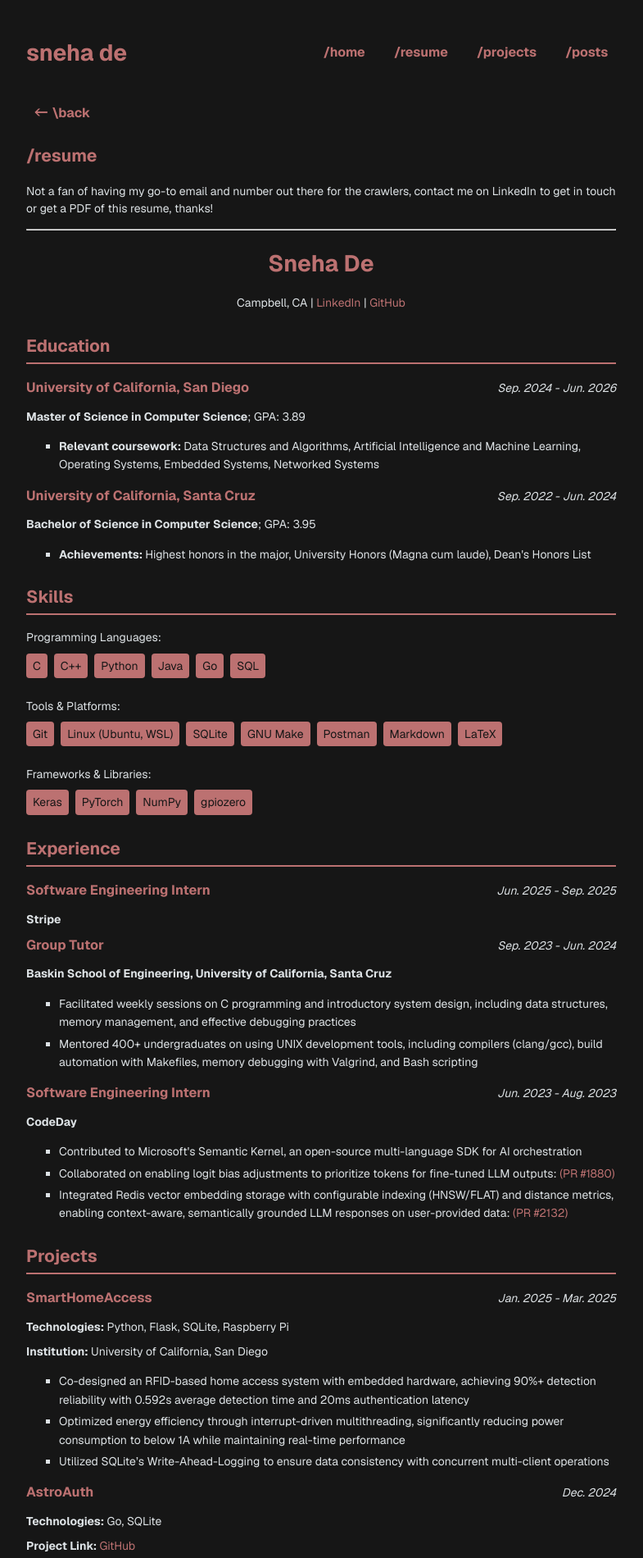
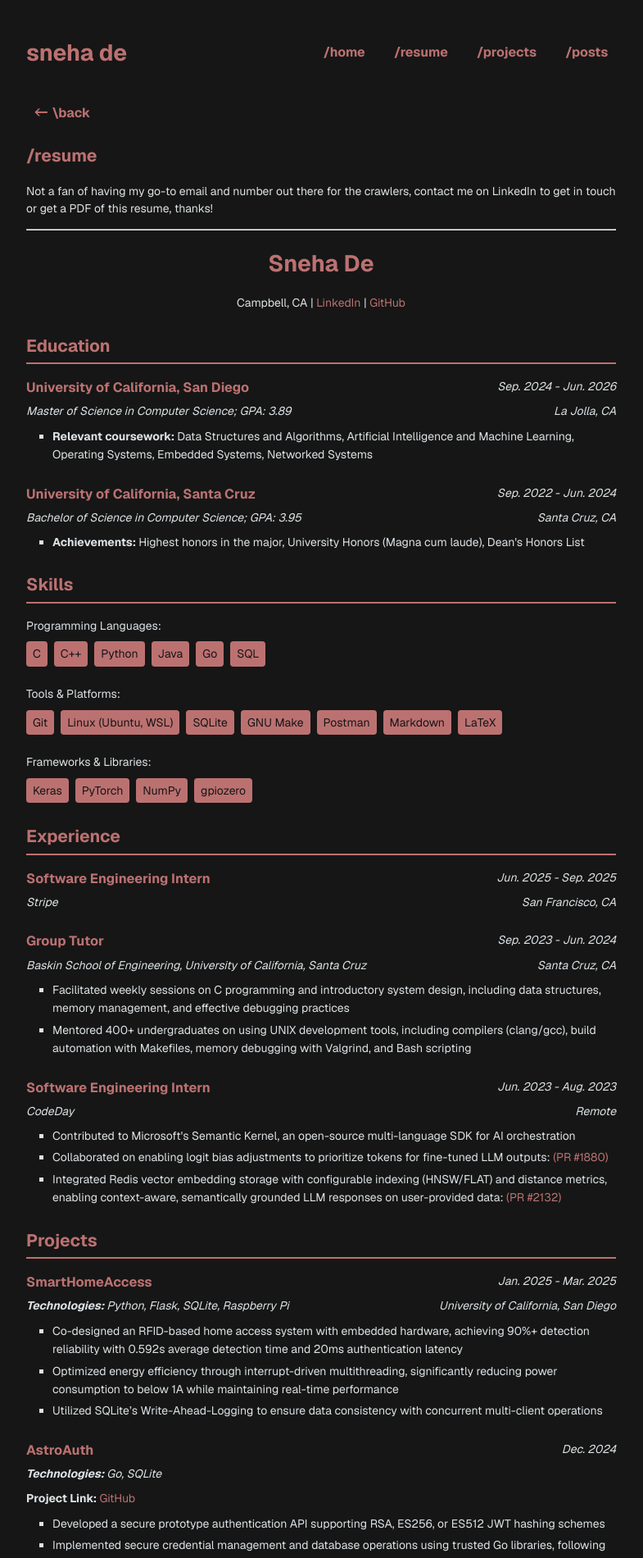
Before and after one commit to sneha-afk/sneha-afk.github.io, a Jekyll site: the page built from pages/resume.md, in a window 1280 px wide. Shown: the top 1900 px of the page at 82% size, without its empty margins (248-1033 px from the left). Built offline with Jekyll 4.4.1, drawn with Linux system fonts in a browser that asks for light colours; some of the changed text lies outside the part shown.

Commit message:
adding locations in resume css

```diff
--- a/_includes/resume.html
+++ b/_includes/resume.html
@@ -28,12 +28,13 @@
 
         <div class="resume-item">
           <div class="resume-item-header">
-            <h3>University of California, San Diego</h3>
+            <h3 class="position">University of California, San Diego</h3>
             <p class="date">Sep. 2024 - Jun. 2026</p>
+            <p class="degree">
+              Master of Science in Computer Science; GPA: 3.89
+            </p>
+            <p class="location">La Jolla, CA</p>
           </div>
-          <p>
-            <strong>Master of Science in Computer Science</strong>; GPA: 3.89
-          </p>
           <div class="resume-item-details">
             <ul>
               <li>
@@ -43,13 +44,17 @@
               </li>
             </ul>
           </div>
+        </div>
+
+        <div class="resume-item">
           <div class="resume-item-header">
-            <h3>University of California, Santa Cruz</h3>
+            <h3 class="position">University of California, Santa Cruz</h3>
             <p class="date">Sep. 2022 - Jun. 2024</p>
+            <p class="degree">
+              Bachelor of Science in Computer Science; GPA: 3.95
+            </p>
+            <p class="location">Santa Cruz, CA</p>
           </div>
-          <p>
-            <strong>Bachelor of Science in Computer Science</strong>; GPA: 3.95
-          </p>
           <div class="resume-item-details">
             <ul>
               <li>
@@ -100,23 +105,22 @@
 
         <div class="resume-item">
           <div class="resume-item-header">
-            <h3>Software Engineering Intern</h3>
+            <h3 class="position">Software Engineering Intern</h3>
             <p class="date">Jun. 2025 - Sep. 2025</p>
+            <p class="employer">Stripe</p>
+            <p class="location">San Francisco, CA</p>
           </div>
-          <p><strong>Stripe</strong></p>
-          <div class="resume-item-details"></div>
         </div>
 
         <div class="resume-item">
           <div class="resume-item-header">
-            <h3>Group Tutor</h3>
+            <h3 class="position">Group Tutor</h3>
             <p class="date">Sep. 2023 - Jun. 2024</p>
+            <p class="employer">
+              Baskin School of Engineering, University of California, Santa Cruz
+            </p>
+            <p class="location">Santa Cruz, CA</p>
           </div>
-          <p>
-            <strong>
-              Baskin School of Engineering, University of California, Santa Cruz
-            </strong>
-          </p>
           <div class="resume-item-details">
             <ul>
               <li>
@@ -131,13 +135,15 @@
               </li>
             </ul>
           </div>
+        </div>
+
+        <div class="resume-item">
           <div class="resume-item-header">
-            <h3>Software Engineering Intern</h3>
+            <h3 class="position">Software Engineering Intern</h3>
             <p class="date">Jun. 2023 - Aug. 2023</p>
+            <p class="employer">CodeDay</p>
+            <p class="location">Remote</p>
           </div>
-          <p>
-            <strong>CodeDay</strong>
-          </p>
           <div class="resume-item-details">
             <ul>
               <li>
--- a/_includes/resume_projects.html
+++ b/_includes/resume_projects.html
@@ -1,10 +1,10 @@
 <div class="resume-item">
   <div class="resume-item-header">
-    <h3>SmartHomeAccess</h3>
+    <h3 class="position">SmartHomeAccess</h3>
     <p class="date">Jan. 2025 - Mar. 2025</p>
+    <p class="location">University of California, San Diego</p>
+    <p class="tech-stack">Python, Flask, SQLite, Raspberry Pi</p>
   </div>
-  <p><strong>Technologies:</strong> Python, Flask, SQLite, Raspberry Pi</p>
-  <p><strong>Institution:</strong> University of California, San Diego</p>
   <div class="resume-item-details">
     <ul>
       <li>
@@ -27,10 +27,10 @@
 
 <div class="resume-item">
   <div class="resume-item-header">
-    <h3>AstroAuth</h3>
+    <h3 class="position">AstroAuth</h3>
     <p class="date">Dec. 2024</p>
+    <p class="tech-stack">Go, SQLite</p>
   </div>
-  <p><strong>Technologies:</strong> Go, SQLite</p>
   <p>
     <strong>Project Link: </strong>
     <a href="https://github.com/sneha-afk/astroauth">GitHub</a>
@@ -52,10 +52,10 @@
 
 <div class="resume-item">
   <div class="resume-item-header">
-    <h3>KeplerKV</h3>
+    <h3 class="position">KeplerKV</h3>
     <p class="date">Jul. 2024 - Dec. 2024</p>
+    <p class="tech-stack">C++, CMake, Bash</p>
   </div>
-  <p><strong>Technologies:</strong> C++, CMake, Bash</p>
   <p>
     <strong>Project Link: </strong>
     <a href="https://github.com/sneha-afk/KeplerKV">GitHub</a>
@@ -81,11 +81,11 @@
 
 <div class="resume-item">
   <div class="resume-item-header">
-    <h3>SlugQuest</h3>
+    <h3 class="position">SlugQuest</h3>
     <p class="date">Jan. 2024 - Mar. 2024</p>
+    <p class="location">University of California, Santa Cruz</p>
+    <p class="tech-stack">Go, SvelteJS, SQLite</p>
   </div>
-  <p><strong>Technologies:</strong> Go, SvelteJS, SQLite</p>
-  <p><strong>Institution:</strong> University of California, Santa Cruz</p>
   <p>
     <strong>Project Link: </strong>
     <a href="https://github.com/SlugQuest">GitHub</a>
--- a/_sass/_resume.scss
+++ b/_sass/_resume.scss
@@ -3,7 +3,7 @@
 .resume {
   line-height: 1.6;
 
-  .resume-header {
+  &-header {
     text-align: center;
     margin-bottom: $spacing-lg;
 
@@ -12,7 +12,7 @@
     }
   }
 
-  .resume-section {
+  &-section {
     margin-bottom: $spacing-lg;
 
     h2 {
@@ -36,27 +36,114 @@
     }
 
     .resume-item {
-      .resume-item-header {
-        display: flex;
-        justify-content: space-between;
-        align-items: baseline;
-        margin-bottom: $spacing-xs;
+      margin-bottom: $spacing-lg;
+      // padding-bottom: $spacing-md;
 
-        h3 {
+      &-header {
+        display: grid;
+        grid-template:
+          "position date" auto
+          "meta location" auto / 1fr auto;
+        gap: $spacing-xs $spacing-md;
+        margin-bottom: $spacing-sm;
+
+        > * {
           margin: 0;
-          flex-grow: 1;
+        }
+
+        .position {
+          grid-area: position;
+          font-weight: 700;
         }
 
         .date {
+          grid-area: date;
+          text-align: right;
+          font-style: italic;
+        }
+
+        .employer,
+        .degree,
+        .tech-stack {
+          grid-area: meta;
+          font-style: italic;
+        }
+
+        .tech-stack {
+          &::before {
+            content: "Technologies: ";
+            font-weight: bold;
+          }
+        }
+
+        .location {
+          grid-area: location;
+          text-align: right;
           font-style: italic;
         }
       }
 
-      .resume-item-details {
-        margin-left: $spacing-sm;
+      // &-header {
+      //   display: grid;
+      //   grid-template-areas:
+      //     "position date"
+      //     "employer location";
+      //   grid-template-columns: 1fr auto;
+      //   align-items: baseline;
+      //
+      //   .position {
+      //     grid-area: position;
+      //     font-weight: bold;
+      //     margin: 0;
+      //   }
+      //
+      //   .date {
+      //     grid-area: date;
+      //     font-style: italic;
+      //     text-align: right;
+      //     margin: 0;
+      //   }
+      //
+      //   .employer {
+      //     grid-area: employer;
+      //     font-style: italic;
+      //   }
+      //
+      //   .tech-stack {
+      //     grid-area: employer;
+      //     font-weight: bold;
+      //   }
+      //
+      //   // .tech-stack::before {
+      //   //   content: "Technologies";
+      //   //   font-weight: bold;
+      //   // }
+      //
+      //   .degree {
+      //     grid-area: employer;
+      //     font-weight: bold;
+      //   }
+      //
+      //   .location {
+      //     grid-area: location;
+      //     font-style: italic;
+      //     text-align: right;
+      //   }
+      // }
 
-        p {
-          margin: 0;
+      &-details {
+        margin-left: $spacing-md;
+        padding-left: $spacing-sm;
+
+        p,
+        ul,
+        ol {
+          margin: $spacing-xs 0;
+        }
+
+        ul,
+        ol {
+          list-style-position: outside;
         }
       }
     }
```
